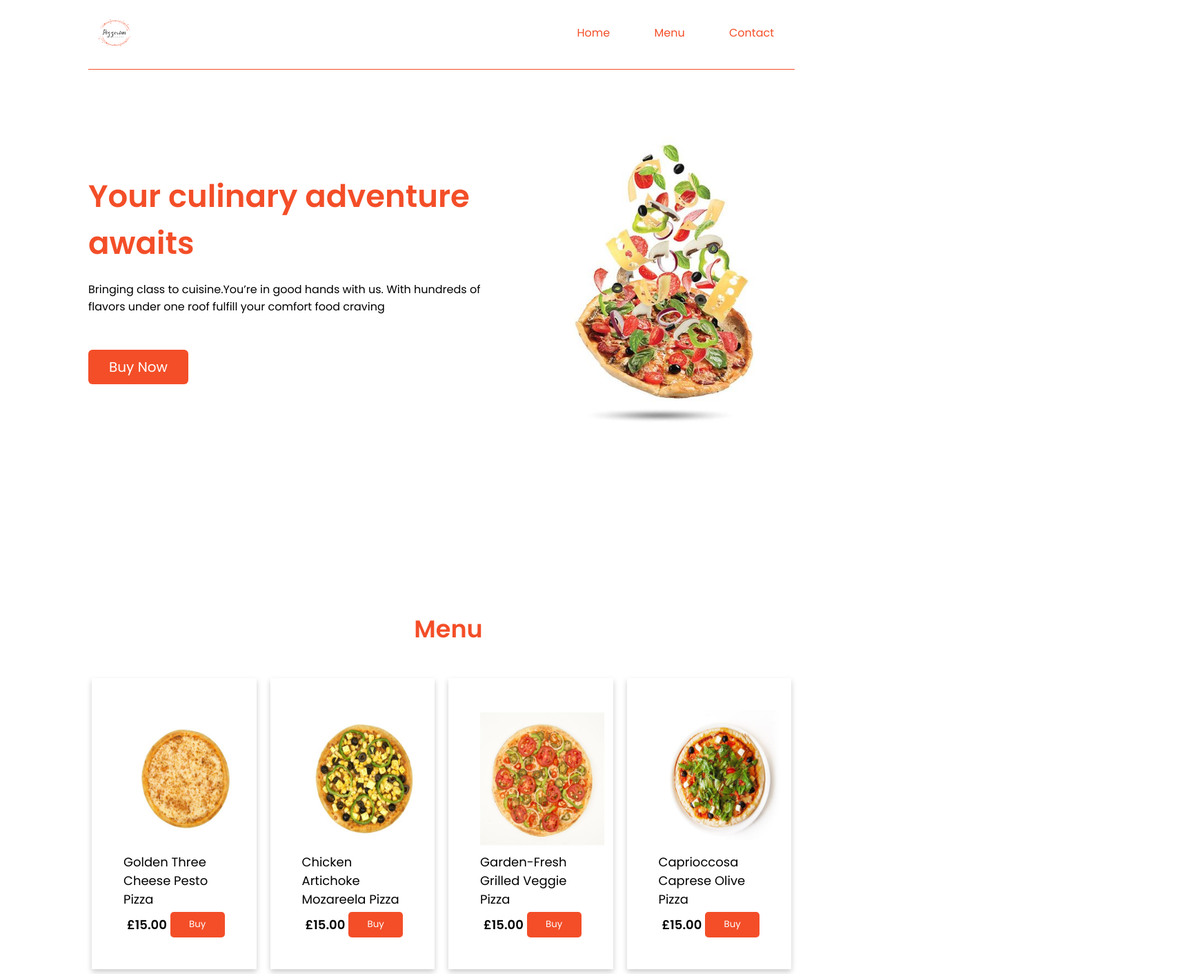
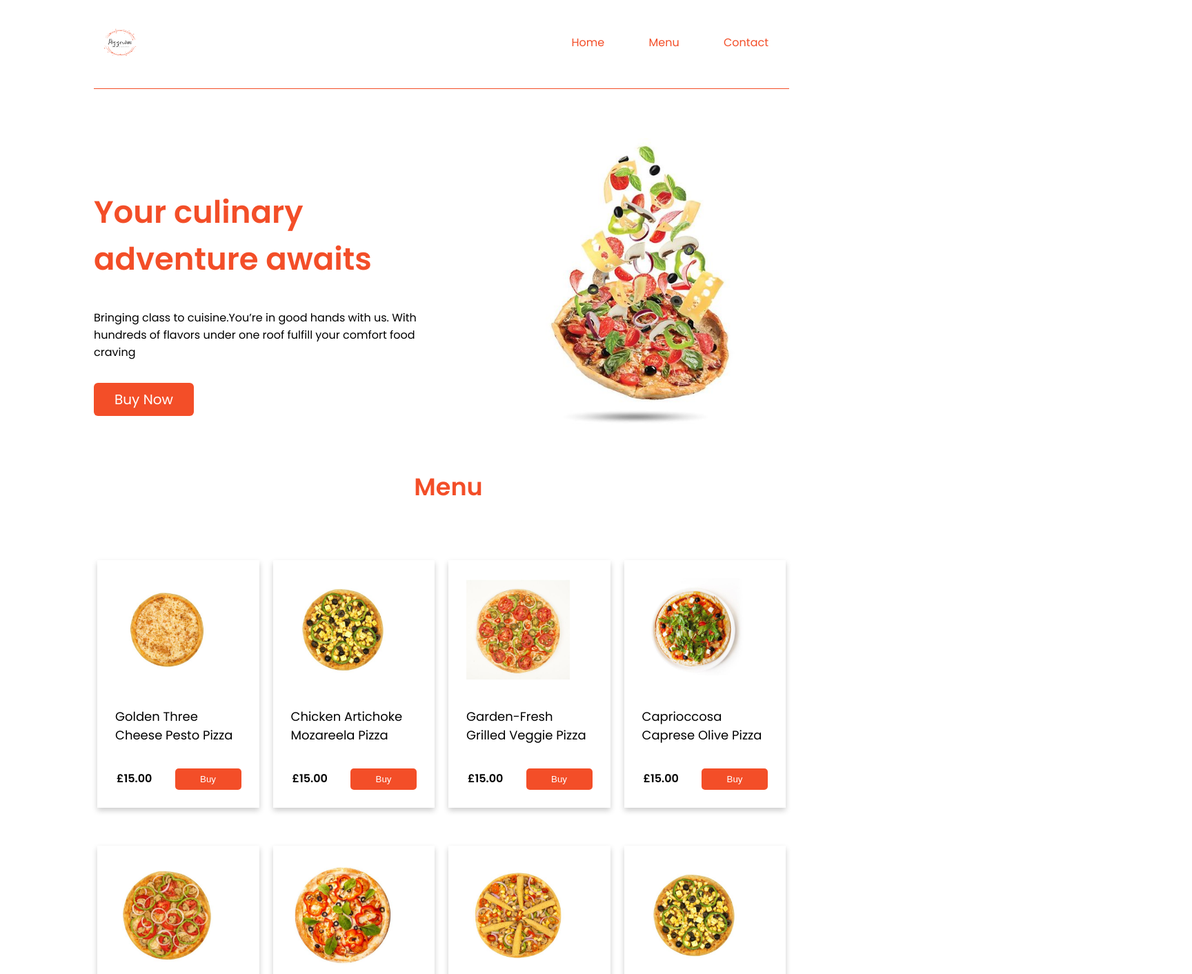
Before and after one commit to bintadam/pizzejin, a plain HTML site: page index.html in a window 1280 px wide. Shown: the part 5-1417 px from the top of the page at 69% size, 1728 px wide, since content can reach past the window. Drawn offline with Linux system fonts and the light colour scheme.

Commit message:
deleted docs folder

```diff
--- a/docs/index.html
+++ b/index.html
@@ -5,11 +5,9 @@
         <meta http-equiv="X-UA-Compatible" content="IE=edge">
         <meta name="viewport" content="width=device-width, initial-scale=1.0">
         <title>Jovo</title>
-        <link rel="stylesheet" href="styles.css">
-    </head>
+        <link rel="stylesheet" href="styles.css"
     <body>
         <section id="home">
-            <div class="header">
             <nav class="nav">
                 <img src="./images/Pizzerinj.png" alt="">
                 <ul>
@@ -19,15 +17,17 @@
                 </ul>
             </nav>
             <hr>
+            <div class="food">
                 <div class="text-box">
                     <h1>Your culinary adventure awaits</h1>
                     <p>Bringing class to cuisine.You’re in good hands with us. With hundreds of flavors under one roof fulfill your comfort food craving</p>
+                    <br>
                     <a href="#">Buy Now</a>
                 </div>
-                <div class="food">
-                    <img src="/images/hero.jpg" alt="">
+                <div class="food-img">
+                    <img src="./images/hero.jpg" alt="">
                 </div>
-            </div class="header">
+            </div>
         </section>
         <section id="menu">
             <div class="menu">
@@ -35,7 +35,7 @@
                 <div class="row">
                     <div class="column">
                         <div class="card">
-                            <img src="/images/099fd1fe8963b7a0ff5791fce11f9fd5.jpg" alt="">
+                            <img src="./images/099fd1fe8963b7a0ff5791fce11f9fd5.jpg" alt="">
                             <h5>Golden Three Cheese Pesto Pizza</h5>
                             <div class="price">
                                 <p>£15.00</p>
@@ -45,7 +45,7 @@
                     </div>
                     <div class="column">
                         <div class="card">
-                            <img src="/images/a9a14a4354c6a6fbcaf7bb7575044de1.jpg" alt="">
+                            <img src="./images/a9a14a4354c6a6fbcaf7bb7575044de1.jpg" alt="">
                             <h5>Chicken Artichoke Mozareela Pizza</h5>
                             <div class="price">
                                 <p>£15.00</p>
@@ -55,7 +55,7 @@
                     </div>
                     <div class="column">
                         <div class="card">
-                            <img src="/images/827c0942e0fccb0b3b3652dbf44a073e.jpg" alt="">
+                            <img src="./images/827c0942e0fccb0b3b3652dbf44a073e.jpg" alt="">
                             <h5>Garden-Fresh Grilled Veggie Pizza</h5>
                             <div class="price">
                                 <p>£15.00</p>
@@ -65,7 +65,7 @@
                     </div>
                     <div class="column">
                         <div class="card">
-                            <img src="/images/8a259fd9949a7617e3f8b27e2d34da6d.jpg" alt="">
+                            <img src="./images/8a259fd9949a7617e3f8b27e2d34da6d.jpg" alt="">
                             <h5>Caprioccosa Caprese Olive Pizza</h5>
                             <div class="price">
                                 <p>£15.00</p>
@@ -75,7 +75,7 @@
                     </div>
                     <div class="column">
                         <div class="card">
-                            <img src="/images/991b70d70d65f7b271bc2fe7441b7da8.jpg" alt="">
+                            <img src="./images/991b70d70d65f7b271bc2fe7441b7da8.jpg" alt="">
                             <h5>Jalapeno & Red Paprika Pizza</h5>
                             <div class="price">
                                 <p>£15.00</p>
@@ -85,7 +85,7 @@
                     </div>
                     <div class="column">
                         <div class="card">
-                            <img src="/images/9fa6f0da33a8ab30074a71d3c749fde3.jpg" alt="">
+                            <img src="./images/9fa6f0da33a8ab30074a71d3c749fde3.jpg" alt="">
                             <h5>Crisp Capsicum & Fresh Tomato Pizza</h5>
                             <div class="price">
                                 <p>£15.00</p>
@@ -95,7 +95,7 @@
                     </div>
                     <div class="column">
                         <div class="card">
-                            <img src="/images/b9f30b24d81e2afb39d173d6a475436f.jpg" alt="">
+                            <img src="./images/b9f30b24d81e2afb39d173d6a475436f.jpg" alt="">
                             <h5>Capsicum, Tomato & Mushroom Pizza</h5>
                             <div class="price">
                                 <p>£15.00</p>
@@ -105,7 +105,7 @@
                     </div>
                     <div class="column">
                         <div class="card">
-                            <img src="/images/a9a14a4354c6a6fbcaf7bb7575044de1.jpg" alt="">
+                            <img src="./images/a9a14a4354c6a6fbcaf7bb7575044de1.jpg" alt="">
                             <h5>Vitello Tonnato Corn & Olive Pizza</h5>
                             <div class="price">
                                 <p>£15.00</p>
@@ -121,7 +121,7 @@
             <form>
                 <input type="text" id="name" placeholder="Your Name">
                 <input type="email" id="email" placeholder="Your Email">
-                <textarea id="message" cols="73" rows="10" placeholder="Your Message"></textarea>
+                <textarea id="message" cols="50" rows="10" placeholder="Your Message"></textarea>
                 <button>Submit</button>
             </form>
         </section>
--- a/docs/styles.css
+++ b/styles.css
@@ -1,20 +1,16 @@
 @import url('https://fonts.googleapis.com/css2?family=Poppins:wght@100;400;500;600&display=swap');
 
-*{
-    margin: 0;
-    padding: 0;
+body{
     box-sizing: border-box;
     font-family: 'Poppins', sans-serif;
+    padding: 0% 10%;
 }
 
-.header{
-    width: 100%;
-    height: 100vh;
-    padding: 0 10%;
+#home{
     background: rgb(255, 255, 255);
 }
 
-.header hr{
+#home hr{
     background-color: #f34e28;
     height: 1px;
     border: none;
@@ -45,43 +41,37 @@
 }
 
 .text-box{
-    margin-top: 150px;
-    max-width: 600px;
+    margin-top: 100px;
 }
 
 .text-box h1{
     font-size: 45px;
-    margin-bottom: 20px;
     color:#f34e28;
 }
 
+
+.food{
+    content: "";
+    display: table;
+    clear: both;
+}
+.food div{
+    float: left;
+    width: 50%;
+}
+
 .text-box a{
-    display: inline-block;
     text-decoration: none;
     padding: 10px 30px;
     font-size: 20px;
     background-color:#f34e28;
     color: #ffff;
-    margin-top: 50px;
     border-radius: 6px;
-}
-
-.food{
-    display: inline-block;
-    position: absolute;
-    right: 10%;
-    top: 15%;
-
 }
 
 .food img{
     height: 500px;
-    width: 100%;
-    margin-top: 20px;
-}
-
-#menu{
-    padding: 7% 10%;
+    padding-left: 100px;
 }
 
 .menu h3{
@@ -118,12 +108,12 @@
     box-shadow: 0 4px 8px 0 rgba(0, 0, 0, 0.2);
     justify-content: space-between;
     margin: 10px;
-    padding: 46px;
+    padding: 26px;
 }
 
 .card img{
-    height: 200px;
-    width: 180px;
+    height: 150px;
+    width: 150px;
 }
 
 .price{
@@ -133,9 +123,9 @@
 }
 
 .price p{
-    font-size: 18px;
+    font-size: 16px;
     font-weight: 600;
-    margin: 5px;
+    margin: 2px;
 }
 
 .btn{
@@ -163,14 +153,14 @@
 #contact form{
     position: relative;
     left: 35%;
-    padding: 25px;
+    /* padding: 25px; */
     text-align: justify;
     justify-content: flex-start;
 }
 
 #contact form input{
     display: block;
-    width: 30%;
+    width: 35%;
     align-items: center;
     padding: 10px;
     margin: 12px;
@@ -196,9 +186,3 @@
 button:hover{
     color: #f8bcaf;
 }
-
-@media screen and (max-width:600px) {
-    .column{
-        width: 50%;
-    }
-}
```
Also changed, not shown: LICENCE.txt (renamed from docs/LICENCE.txt), images/099fd1fe8963b7a0ff5791fce11f9fd5.jpg (renamed from docs/images/099fd1fe8963b7a0ff5791fce11f9fd5.jpg), images/0d18a1bfde76b6751e3e80ee86b5cc72.jpg (renamed from docs/images/0d18a1bfde76b6751e3e80ee86b5cc72.jpg), images/827c0942e0fccb0b3b3652dbf44a073e.jpg (renamed from docs/images/827c0942e0fccb0b3b3652dbf44a073e.jpg), images/8a259fd9949a7617e3f8b27e2d34da6d.jpg (renamed from docs/images/8a259fd9949a7617e3f8b27e2d34da6d.jpg), images/991b70d70d65f7b271bc2fe7441b7da8.jpg (renamed from docs/images/991b70d70d65f7b271bc2fe7441b7da8.jpg), images/9fa6f0da33a8ab30074a71d3c749fde3.jpg (renamed from docs/images/9fa6f0da33a8ab30074a71d3c749fde3.jpg), images/Pizzerinj.png (renamed from docs/images/Pizzerinj.png), images/a9a14a4354c6a6fbcaf7bb7575044de1.jpg (renamed from docs/images/a9a14a4354c6a6fbcaf7bb7575044de1.jpg), images/b9f30b24d81e2afb39d173d6a475436f.jpg (renamed from docs/images/b9f30b24d81e2afb39d173d6a475436f.jpg), images/hero.jpg (renamed from docs/images/hero.jpg), 2 other files. Lines whose indentation alone changed are shown as unchanged.
